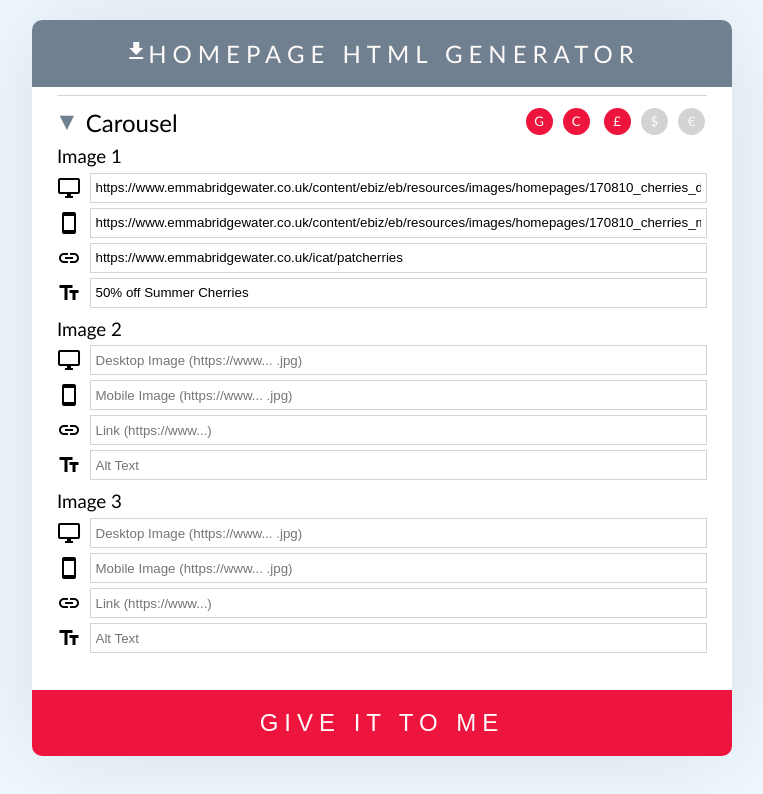
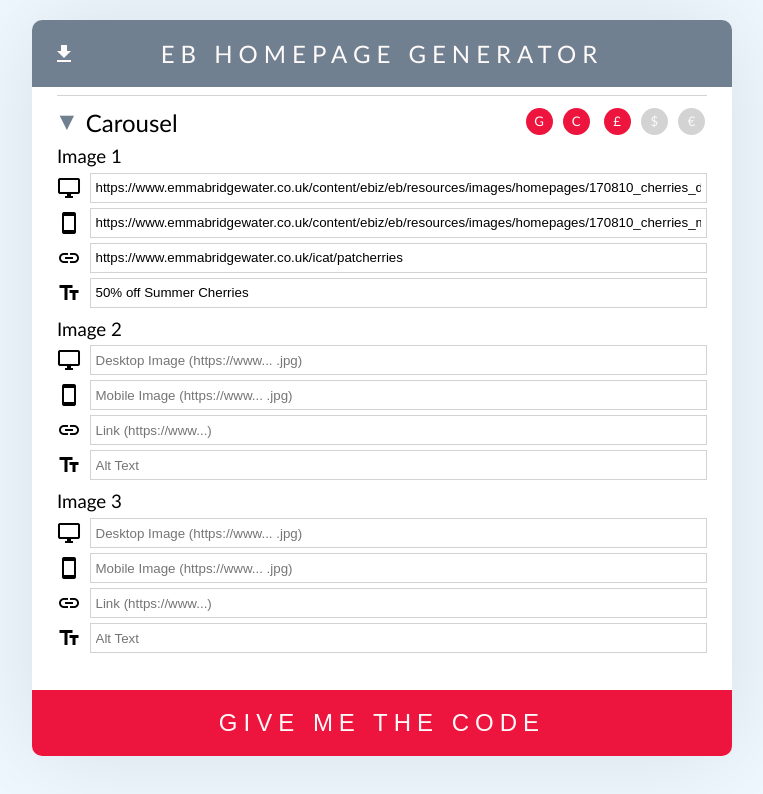
Before and after one commit to EmmaBridgewater/html-homepage-creator, a website: page app/index.html in a window 1280 px wide. Shown: the whole page, without its empty margins (258-1021 px from the left). Drawn offline with Linux system fonts and the light colour scheme.

Commit message:
Add import icon

```diff
--- a/app/assets/css/styles.scss
+++ b/app/assets/css/styles.scss
@@ -34,10 +34,18 @@ body {
 		padding: 0.8em;
 	}
 	h1 {
+		position: relative;
+		width: 100%;
 		margin: 0;
 		background: slategrey;
 		cursor: default;
 		user-select: none;
+		i.material-icons {
+			position: absolute;
+			left: 20px;
+			top: 32%;
+			cursor: pointer;
+		}
 	}
 }
 
--- a/app/index.html
+++ b/app/index.html
@@ -1,7 +1,7 @@
 <!DOCTYPE html>
 <html>
 <head>
-	<title>Homepage HTML Generator</title>
+    <title>Homepage Generator</title>
     <link rel="stylesheet" type="text/css" href="assets/css/styles.css">
     <link href="https://fonts.googleapis.com/icon?family=Material+Icons" rel="stylesheet">
     <script type="text/javascript" src="assets/lib/vue.js"></script>
@@ -9,7 +9,10 @@
 
 <body>
     <div class="container">
-		<h1><i class="material-icons">get_app</i>Homepage HTML Generator</h1>
+        <h1>
+            <i class="material-icons">get_app</i>
+            EB Homepage Generator
+        </h1>
         <div class="hcContentContainer">
             <div class="content-container">
                 <h2 @click="expandHeader(mod1)" :class="{'header--expanded': mod1.headerExpanded}">
@@ -62,9 +65,9 @@
             </div>
         </div>
         <div>
-			<input @click="returnHTML" type="button" class="button-submit" value="GIVE IT TO ME">
+            <input @click="returnHTML" type="button" class="button-submit" value="GIVE ME THE CODE">
         </div>
-		<textarea class="output-container" @click="selectOutput(this)" :class="{'output-container--expanded': outputExpanded}">{{output}}</textarea>
+        <textarea class="output-container" @focus="$event.target.select()" :class="{'output-container--expanded': outputExpanded}">{{output}}</textarea>
     </div>
 
 
```
Also changed, not shown: app/assets/css/styles.css, 1 other file. Lines whose indentation alone changed are shown as unchanged.
